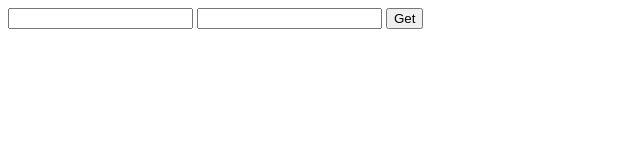
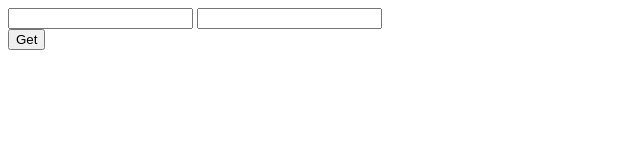
Before and after one commit to max630/max630.github.io, a plain HTML site: page git-flog.html in a window 1280 px wide. Shown: the whole page, without its empty margins (0-640 px from the left). Drawn offline with Linux system fonts and the light colour scheme.

Commit message:
no idea why but this hepls

```diff
--- a/git-flog.html
+++ b/git-flog.html
@@ -179,7 +179,7 @@ function uiGetCommits() {
 <form id="auth" action="javascript:uiGetCommits();">
  <input id="auth:username" type="text" name="username">
  <input id="auth:password" type="password" name="token">
- <input type="submit" value="Get">
+ <div><input type="submit" value="Get"></div>
 </form>
 <ul id="commits"></ul>
 <pre id="info"></pre>
```
